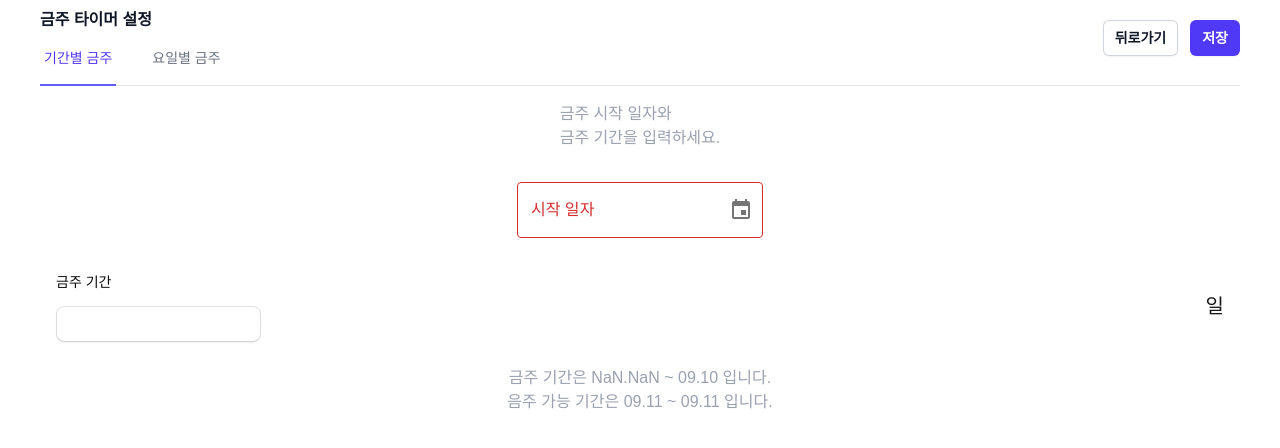
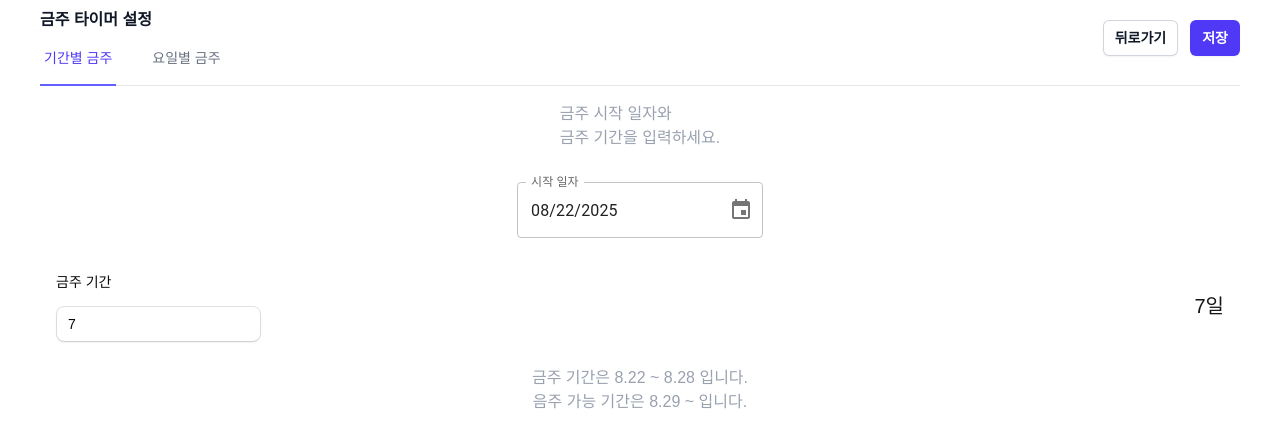
Before and after one commit to geugyeonglabs/any-drinks, a Next.js app: page /period in a window 1280 px wide. Shown: the top 448 px of the page. Built offline with nearby package versions, Linux system fonts and the light colour scheme; a web font is replaced by a local one.

Commit message:
feat: 기간별 금주 기간 및 음주 가능 기간 계산 렌더링

```diff
--- a/src/app/(setting)/period/page.tsx
+++ b/src/app/(setting)/period/page.tsx
@@ -9,8 +9,8 @@ import { Field, Label } from "@/components/Fieldset";
 import { Input } from "@/components/Input";
 
 export default function Period() {
-  const [startDate, setStartDate] = useState<Dayjs | null>(dayjs(""));
-  const [periodDate, setPeriodDate] = useState<string>("");
+  const [startDate, setStartDate] = useState<Dayjs | null>(dayjs(new Date()));
+  const [period, setPeriod] = useState<string>("7");
 
   return (
     <div className="flex flex-col items-center gap-6 p-4">
@@ -32,21 +32,27 @@ export default function Period() {
             <Label>금주 기간</Label>
             <Input
               type="number"
-              value={periodDate}
+              value={period}
               onChange={(e: { target: { value: string } }) =>
-                setPeriodDate(e.target.value)
+                setPeriod(e.target.value)
               }
             />
           </Field>
-          <div className="text-xl">{periodDate}일</div>
+          <div className="text-xl">{period}일</div>
         </section>
       </main>
       <footer className="flex flex-col items-center text-gray-400">
         <div>
-          금주 기간은 {startDate && startDate.month() + 1}.{startDate?.date()} ~
-          09.10 입니다.
+          금주 기간은 {startDate && startDate.month() + 1}.{startDate?.date()}
+          &nbsp;~&nbsp;
+          {startDate && startDate.add(Number(period) - 1, "day").month() + 1}.
+          {startDate && startDate.add(Number(period) - 1, "day").date()} 입니다.
         </div>
-        <div>음주 가능 기간은 09.11 ~ 09.11 입니다.</div>
+        <div>
+          음주 가능 기간은&nbsp;
+          {startDate && startDate.add(Number(period), "day").month() + 1}.
+          {startDate && startDate.add(Number(period), "day").date()} ~ 입니다.
+        </div>
       </footer>
     </div>
   );
```
